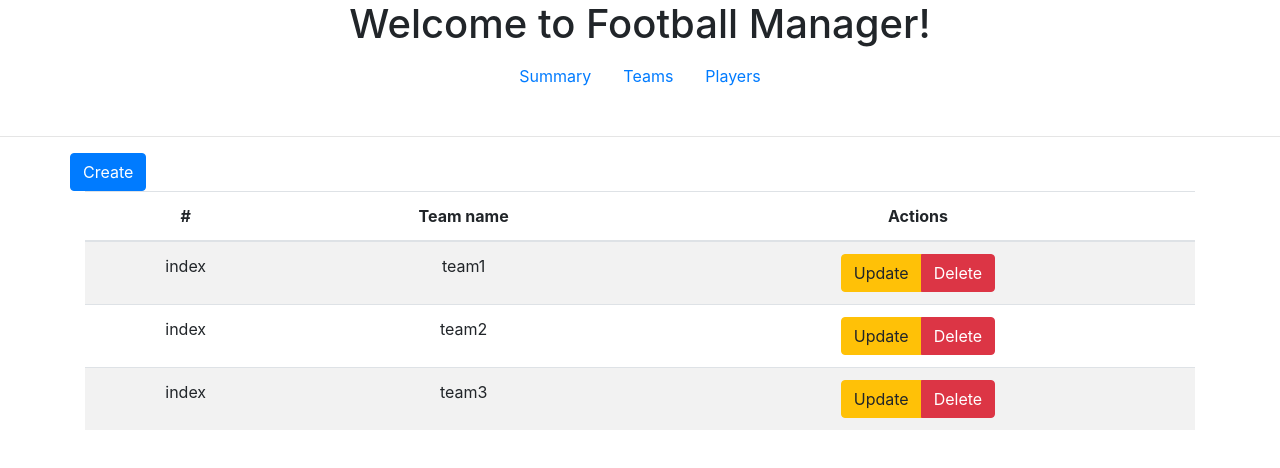
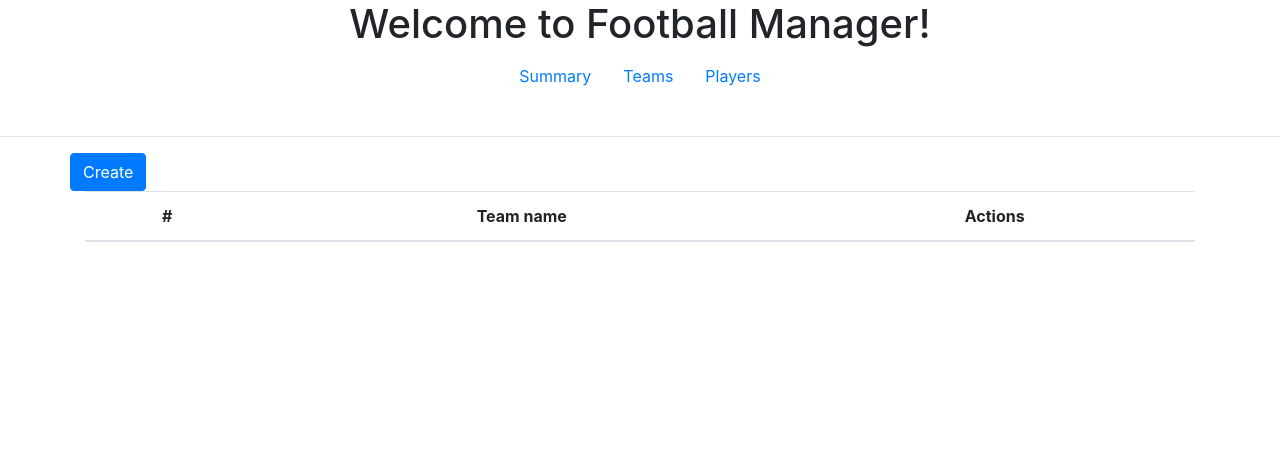
Before and after one commit to bencegaborfarkas/my-app, an Angular app: page /teams in a window 1280 px wide. Shown: the top 468 px of the page. Built offline with nearby package versions, Linux system fonts and the light colour scheme.

Commit message:
localStorage bugfixes and code formatting

```diff
--- a/src/app/app.component.ts
+++ b/src/app/app.component.ts
@@ -1,5 +1,4 @@
-import { Component, OnInit } from '@angular/core';
-
+import {Component, OnInit} from '@angular/core';
 
 
 @Component({
@@ -7,46 +6,34 @@ import { Component, OnInit } from '@angular/core';
   templateUrl: './app.component.html',
   styleUrls: ['./app.component.css']
 })
-export class AppComponent implements OnInit{
+export class AppComponent implements OnInit {
 
-  constructor() { }
+  constructor() {
+  }
 
   ngOnInit() {
+
     // init localstorage
-    localStorage.setItem("teams", JSON.stringify([
-      {
-        id: 1,
-        name: "team1",
-        playerIds: [1, 2, 3]
-      },
-      {
-        id: 2,
-        name: "team2",
-        playerIds: [1, 3]
-      },
-      {
-        id: 3,
-        name: "team3",
-        playerIds: []
-      }
-    ]));
-    localStorage.setItem("players", JSON.stringify([
-      {
-        id: 1,
-        name: "player1"
-      },
-      {
-        id: 2,
-        name: "player2"
-      },
-      {
-        id: 3,
-        name: "player3"
-      }
-    ]));
-    localStorage.setItem("teamCounter", '4');
-    localStorage.setItem("playerCounter", '4');
-    console.log("APP COMPONENT");
+    let teamCounter: number;
+    let playerCounter: number;
+    teamCounter = parseInt(localStorage.getItem('teamCounter'), 10);
+    playerCounter = parseInt(localStorage.getItem('playerCounter'), 10);
+
+    if (!teamCounter) {
+
+      localStorage.setItem('teamCounter', '0');
+      localStorage.setItem('teams', '[]');
+
+    }
+
+    if (!playerCounter) {
+
+      localStorage.setItem('playerCounter', '0');
+      localStorage.setItem('players', '[]');
+
+    }
+
+
   }
 
 }
--- a/src/app/players/players.component.ts
+++ b/src/app/players/players.component.ts
@@ -1,4 +1,5 @@
-import { Component, OnInit, Input } from '@angular/core';
+import {Component, OnInit, Input} from '@angular/core';
+
 declare var jquery: any;
 declare var $: any;
 
@@ -16,11 +17,9 @@ export class PlayersComponent implements OnInit {
   selectedTeams: any[];
   selectedPlayer: any;
 
-  createPlayer = function(playerName: string) {
+  createPlayer = function (playerName: string) {
 
-    console.log(playerName);
-
-     // add new player to array
+    // add new player to array
     let playerId: number;
     playerId = this.playerCounter;
     this.players.push({
@@ -52,16 +51,14 @@ export class PlayersComponent implements OnInit {
     localStorage.removeItem('playerCounter');
 
     // add updated playerCounter to localstorage
-    localStorage.setItem('playerCounter', JSON.stringify(this.playerCounter));
+    localStorage.setItem('playerCounter', this.playerCounter.toString());
 
     // empty teams array
     this.selectedTeams.splice(0, this.selectedTeams.length);
 
   };
 
-  selectPlayer = function(selectedPlayer: any) {
-
-    console.log(this.teams);
+  selectPlayer = function (selectedPlayer: any) {
 
     // select player
     this.selectedPlayer = selectedPlayer;
@@ -85,7 +82,7 @@ export class PlayersComponent implements OnInit {
   };
 
 
-  updatePlayer = function(playerName: string) {
+  updatePlayer = function (playerName: string) {
 
     if (confirm('Are you sure to update ' + this.selectedPlayer.name)) {
 
@@ -133,8 +130,7 @@ export class PlayersComponent implements OnInit {
   };
 
 
-
-  deletePlayer = function(selectedPlayer: any) {
+  deletePlayer = function (selectedPlayer: any) {
 
     if (confirm('Are you sure to delete ' + selectedPlayer.name)) {
 
@@ -146,7 +142,7 @@ export class PlayersComponent implements OnInit {
         // if player is assigned to team, then delete
         let index: number;
         index = team.playerIds.indexOf(playerId);
-        if (index > -1){
+        if (index > -1) {
           team.playerIds.splice(index, 1);
         }
 
@@ -183,7 +179,7 @@ export class PlayersComponent implements OnInit {
 
     this.teams = JSON.parse(localStorage.getItem('teams'));
     this.players = JSON.parse(localStorage.getItem('players'));
-    this.playerCounter = JSON.parse(localStorage.getItem('playerCounter'));
+    this.playerCounter = parseInt(localStorage.getItem('playerCounter'), 10);
   }
 
 }
--- a/src/app/summary/summary.component.html
+++ b/src/app/summary/summary.component.html
@@ -11,13 +11,14 @@
         </tr>
         </thead>
         <tbody>
-        <tr *ngFor="let team of this.summary">
-          <td>index</td>
+        <tr *ngFor="let team of this.summary; let i = index">
+          <td>{{ i + 1 }}</td>
           <td>{{ team.name }}</td>
           <td>{{ team.playerIds.length }}</td>
           <td>
             <div class="btn-group" role="group" aria-label="Basic example">
-              <button type="button" class="btn btn-primary" data-toggle="modal" data-target="#viewPlayersModal" (click)="selectTeam(team)">
+              <button type="button" class="btn btn-primary" data-toggle="modal" data-target="#viewPlayersModal"
+                      (click)="selectTeam(team)">
                 View
               </button>
             </div>
@@ -30,7 +31,8 @@
 </div>
 
 
-<div class="modal fade" id="viewPlayersModal" tabindex="-1" role="dialog" aria-labelledby="viewPlayersModal" aria-hidden="true">
+<div class="modal fade" id="viewPlayersModal" tabindex="-1" role="dialog" aria-labelledby="viewPlayersModal"
+     aria-hidden="true">
   <div class="modal-dialog" role="document">
     <div class="modal-content">
       <div class="modal-header">
@@ -48,8 +50,8 @@
           </tr>
           </thead>
           <tbody>
-          <tr *ngFor="let player of this.selectedTeam?.players">
-            <td>index</td>
+          <tr *ngFor="let player of this.selectedTeam?.players; let i = index">
+            <td>{{ i + 1 }}</td>
             <td>{{ player.name }}</td>
           </tr>
           </tbody>
--- a/src/app/summary/summary.component.ts
+++ b/src/app/summary/summary.component.ts
@@ -1,4 +1,4 @@
-import { Component, OnInit } from '@angular/core';
+import {Component, OnInit} from '@angular/core';
 
 @Component({
   selector: 'app-summary',
@@ -12,14 +12,13 @@ export class SummaryComponent implements OnInit {
   summary: any[];
   selectedTeam: any;
 
-  constructor() { }
+  constructor() {
+  }
 
 
-  selectTeam = function(selectedTeam: any){
-
+  selectTeam = function (selectedTeam: any) {
 
     this.selectedTeam = selectedTeam;
-    console.log(this.selectedTeam);
 
   };
 
@@ -28,14 +27,13 @@ export class SummaryComponent implements OnInit {
 
     this.teams = JSON.parse(localStorage.getItem('teams'));
     this.players = JSON.parse(localStorage.getItem('players'));
-    console.log(this.players);
 
     // merge
     this.teams.forEach((team) => {
 
       team.players = [];
       team.playerIds.forEach((id) => {
-        const tmpPlayer = this.players.find( player  => player.id === id.toString() );
+        const tmpPlayer = this.players.find(player => player.id === id);
         team.players.push(tmpPlayer);
       });
 
--- a/src/app/teams/teams.component.ts
+++ b/src/app/teams/teams.component.ts
@@ -1,4 +1,5 @@
-import { Component, OnInit, Input } from '@angular/core';
+import {Component, OnInit, Input} from '@angular/core';
+
 declare var jquery: any;
 declare var $: any;
 
@@ -14,7 +15,7 @@ export class TeamsComponent implements OnInit {
   selectedTeam: any;
 
 
-  createTeam = function(teamName: string) {
+  createTeam = function (teamName: string) {
 
     // add new team to array
     this.teams.push({
@@ -36,19 +37,18 @@ export class TeamsComponent implements OnInit {
     localStorage.removeItem('teamCounter');
 
     // add updated teamCounter to localstorage
-    localStorage.setItem('teamCounter', JSON.stringify(this.teamCounter));
+    localStorage.setItem('teamCounter', this.teamCounter.toString());
 
   };
 
-  selectTeam = function(selectedTeam: any){
+  selectTeam = function (selectedTeam: any) {
 
 
     this.selectedTeam = selectedTeam;
-    console.log(this.selectedTeam);
 
   };
 
-  updateTeam = function(teamName: string) {
+  updateTeam = function (teamName: string) {
 
     if (confirm('Are you sure to update ' + this.selectedTeam.name)) {
 
@@ -66,7 +66,7 @@ export class TeamsComponent implements OnInit {
 
   };
 
-  deleteTeam = function(selectedTeam: any) {
+  deleteTeam = function (selectedTeam: any) {
 
     if (confirm('Are you sure to delete ' + selectedTeam.name)) {
       // find idx
@@ -74,7 +74,6 @@ export class TeamsComponent implements OnInit {
         return team.id === selectedTeam.id;
       });
 
-      console.log(idx);
 
       // delete object
       this.teams.splice(idx, 1);
@@ -93,10 +92,8 @@ export class TeamsComponent implements OnInit {
 
   ngOnInit() {
 
-    this.teamCounter = JSON.parse(localStorage.getItem('teamCounter'));
+    this.teamCounter = parseInt(localStorage.getItem('teamCounter'), 10);
     this.teams = JSON.parse(localStorage.getItem('teams'));
-
-    console.log('TEAMS COMPONENT');
 
   }
 
```
Also changed, not shown: src/app/players/players.component.html (+20 -13 lines), src/app/teams/teams.component.html (+15 -13 lines).
